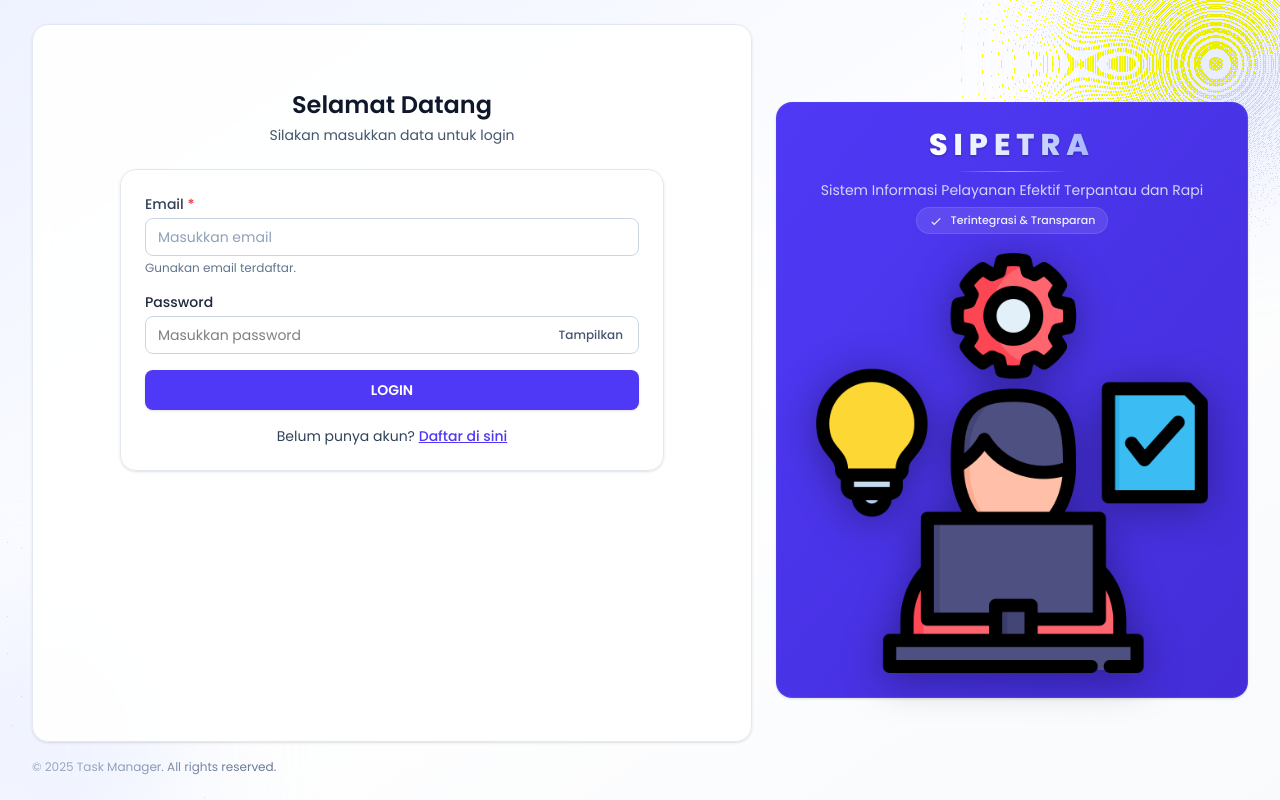
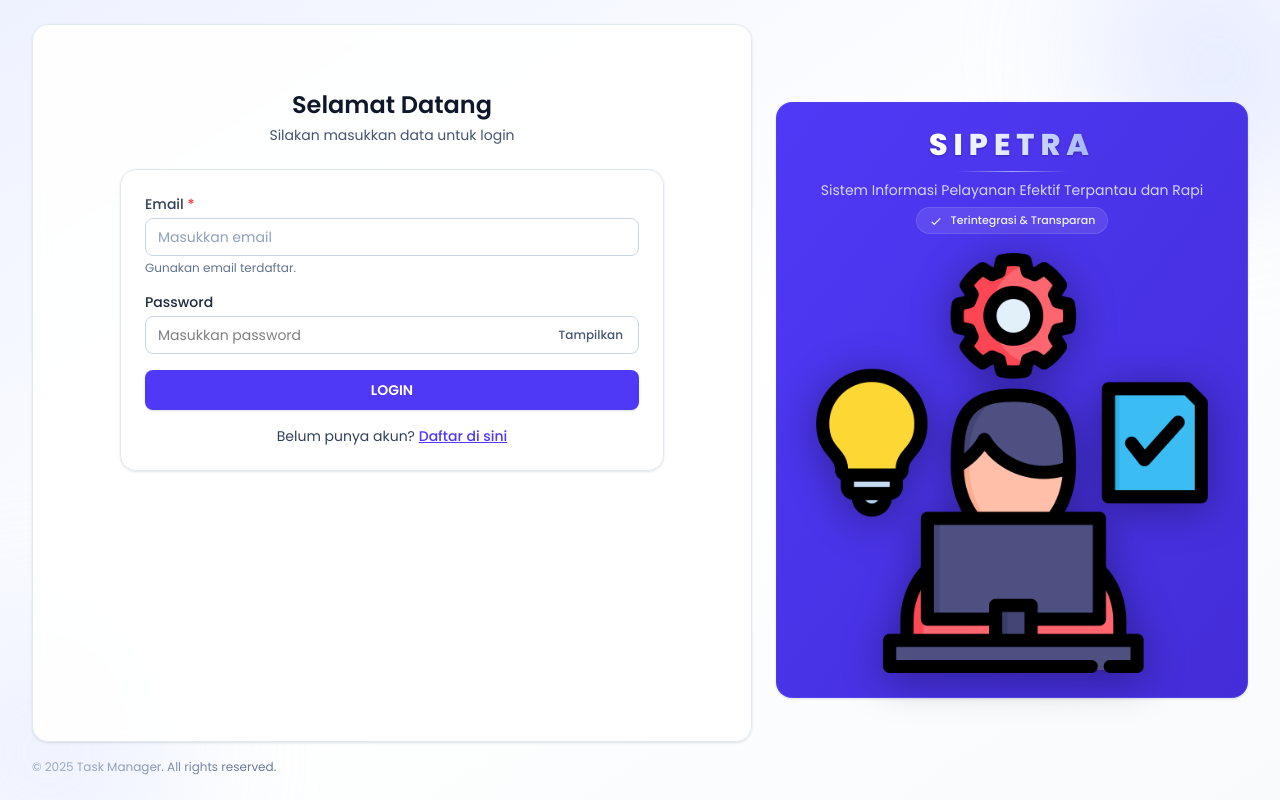
Before and after one commit to har1r/task-approval, a React (Vite) app in the folder frontend/Task-Manager/: page /login in a window 1280 px wide. Built offline with nearby package versions, Linux system fonts and the light colour scheme.

Commit message:
overflow-x-hidden

```diff
--- a/frontend/Task-Manager/src/components/layouts/AuthLayout.jsx
+++ b/frontend/Task-Manager/src/components/layouts/AuthLayout.jsx
@@ -12,7 +12,7 @@ const AuthLayout = ({ children, title = "Task Manager", subtitle = "" }) => {
   const artRegionId = useId();
 
   return (
-    <div className="relative h-screen w-full overflow-hidden bg-gradient-to-br from-indigo-50 via-white to-slate-50">
+    <div className="relative h-screen w-full overflow-x-hidden bg-gradient-to-br from-indigo-50 via-white to-slate-50">
       {/* Decorative blobs */}
       <div className="pointer-events-none absolute -top-16 -right-16 h-64 w-64 rounded-full bg-indigo-200/70 opacity-60 blur-3xl" />
       <div className="pointer-events-none absolute -bottom-24 -left-24 h-72 w-72 rounded-full bg-indigo-100/80 opacity-60 blur-3xl" />
```
